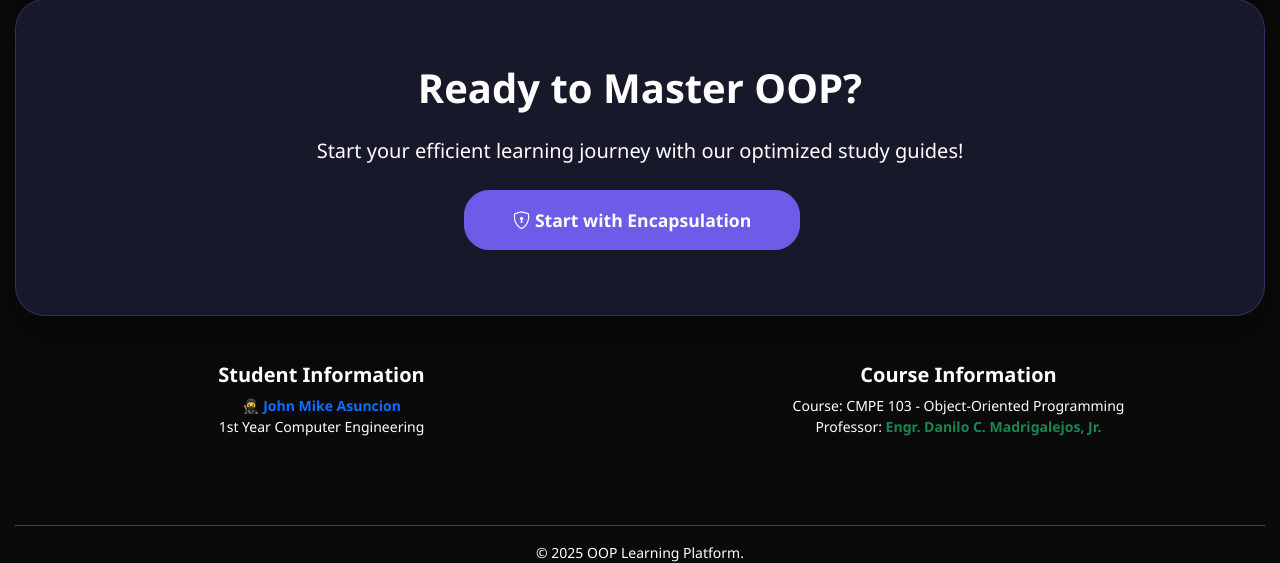
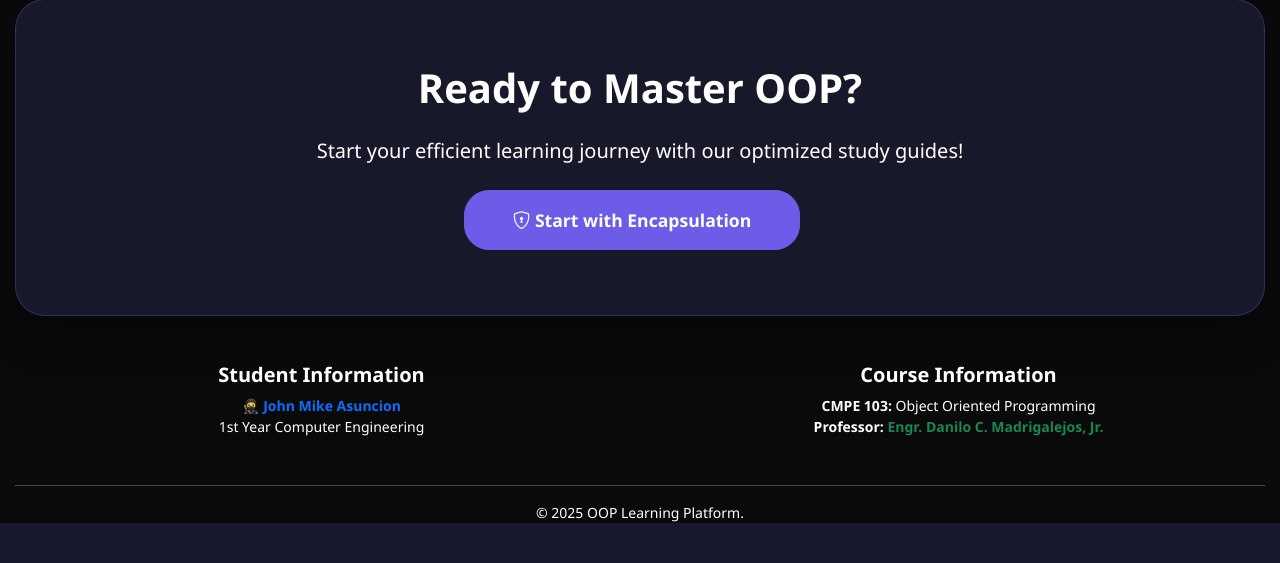
Before and after one commit to johnmikx/oop_cmpe103_learning_platform, a Flask app: page / in a window 1280 px wide. Shown: the part 2435-2998 px from the top of the page. After the commit the page ends 2958 px from the top, so only its background shows below. Run offline with Flask 3, Linux system fonts and the light colour scheme.

Commit message:
style: font style to bold

```diff
--- a/templates/index.html
+++ b/templates/index.html
@@ -459,20 +459,10 @@
                 <div class="col-md-6 mb-3">
                     <h5 class="fw-bold">Course Information</h5>
                     <p class="small">
-                        Course: CMPE 103 - Object-Oriented Programming<br>
-                        Professor: <strong class="text-success">Engr. Danilo C. Madrigalejos, Jr.</strong>
+                        <strong>CMPE 103:</strong> Object Oriented Programming<br>
+                        <strong>Professor:</strong> <strong class="text-success">Engr. Danilo C. Madrigalejos, Jr.</strong>
                     </p>
                 </div>
-            </div>
-
-            <div class="my-3">
-                <!-- Social Icons -->
-                <a href="https://www.linkedin.com/in/your-link-here" target="_blank" class="mx-2 text-decoration-none text-dark" title="LinkedIn">
-                    <i class="fab fa-linkedin fa-lg"></i>
-                </a>
-                <a href="https://github.com/your-username-here" target="_blank" class="mx-2 text-decoration-none text-dark" title="GitHub">
-                    <i class="fab fa-github fa-lg"></i>
-                </a>
             </div>
 
             <hr class="my-3">
```
